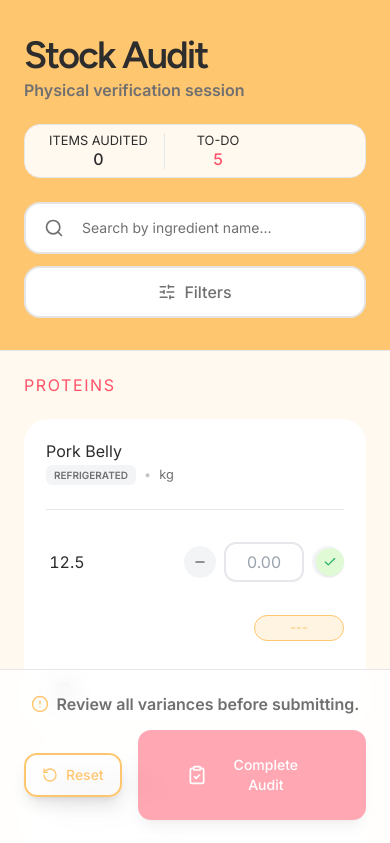
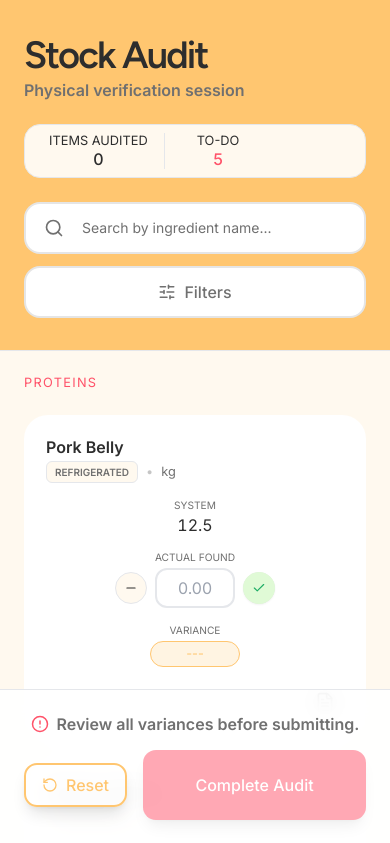
Before and after one commit to ShanRaboy11/Qios, a Next.js app: page /1/employee/StockAudit in a window 390 px wide. Shown: the top 843 px of the page. Built offline with nearby package versions, Linux system fonts and the light colour scheme.

Commit message:
fix: updated stock audit -Eupinado

```diff
--- a/src/app/(employee)/[id]/employee/StockAudit/page.tsx
+++ b/src/app/(employee)/[id]/employee/StockAudit/page.tsx
@@ -2,30 +2,16 @@
 
 import React, { useState, useMemo } from "react";
 import {
-  FileText,
-  TrendingDown,
-  TrendingUp,
-  Minus,
-  Plus,
-  Calculator,
-  CheckCircle2,
-  X,
-  AlertCircle,
-  ClipboardCheck,
-  Package,
-  Search,
-  Check,
-  RotateCcw
+  FileText, TrendingDown, TrendingUp, Minus, Plus,
+  CheckCircle2, X, AlertCircle, ClipboardCheck, Check, RotateCcw
 } from "lucide-react";
 import { motion, AnimatePresence } from "framer-motion";
 import { cn } from "@/lib/utils";
 
-// --- Custom Atoms & Molecules ---
 import { Button } from "@/components/atoms/Button";
 import { Badge } from "@/components/atoms/Badge";
 import { SearchFilterBar } from "@/components/molecules/SearchFilterBar";
 
-// --- Mock Data ---
 const STOCK_DATA = {
   PROTEINS: [
     { id: "p1", name: "Pork Belly", category: "Refrigerated", unit: "kg", systemCount: 12.5 },
@@ -44,7 +30,6 @@ export default function StockAudit() {
   const [activeNoteId, setActiveNoteId] = useState<string | null>(null);
   const [searchQuery, setSearchQuery] = useState("");
 
-  // --- Logic ---
   const handleInputChange = (id: string, value: string) => {
     if (value === "" || /^\d*\.?\d*$/.test(value)) {
       setPhysicalCounts(prev => ({ ...prev, [id]: value }));
@@ -57,7 +42,6 @@ export default function StockAudit() {
     handleInputChange(id, nextVal);
   };
 
-  // ADDITION: Quick match function
   const handleQuickMatch = (id: string, count: number) => {
     setPhysicalCounts(prev => ({ ...prev, [id]: count.toString() }));
   };
@@ -72,37 +56,26 @@ export default function StockAudit() {
     return { value: 0, status: "match" as const };
   };
 
-  // --- Stats & Filtering ---
   const allItemsList = useMemo(() => Object.values(STOCK_DATA).flat(), []);
-
   const stats = useMemo(() => {
     const auditedCount = Object.keys(physicalCounts).filter(id => physicalCounts[id] !== "").length;
-    return {
-        total: allItemsList.length,
-        audited: auditedCount,
-        remaining: allItemsList.length - auditedCount
-    };
+    return { total: allItemsList.length, audited: auditedCount, remaining: allItemsList.length - auditedCount };
   }, [physicalCounts, allItemsList]);
+
+  const isAuditComplete = stats.audited === stats.total;
 
   const filteredData = useMemo(() => {
     const query = searchQuery.toLowerCase();
     const result: any = {};
     Object.entries(STOCK_DATA).forEach(([category, items]) => {
-      const filtered = items.filter(item =>
-        item.name.toLowerCase().includes(query) ||
-        category.toLowerCase().includes(query)
-      );
+      const filtered = items.filter(item => item.name.toLowerCase().includes(query) || category.toLowerCase().includes(query));
       if (filtered.length > 0) result[category] = filtered;
     });
     return result;
   }, [searchQuery]);
 
-  const isAuditComplete = stats.audited === stats.total;
-
   return (
-    <div className="w-full min-h-screen pb-40 bg-bg-primary font-inter kds-fade-in">
-
-      {/* ─── HEADER & SEARCH (IMPROVED HUD) ─── */}
+    <div className="w-full min-h-screen pb-40 bg-bg-primary kds-fade-in">
       <header className="sticky top-0 z-30 bg-brand-primary backdrop-blur-md border-b border-kds-border-warm px-6 py-8 md:px-12">
         <div className="max-w-6xl mx-auto space-y-6">
           <div className="flex flex-col md:flex-row md:items-center justify-between gap-6">
@@ -110,51 +83,37 @@ export default function StockAudit() {
               <h1 className="h2 text-text-primary tracking-tighter">Stock Audit</h1>
               <p className="b3 text-text-secondary">Physical verification session</p>
             </div>
-
-            {/* ADDITION: Progress HUD */}
             <div className="flex items-center gap-4 bg-bg-primary p-2 rounded-2xl border border-kds-border-warm">
-                <div className="px-4 border-r border-kds-border-warm">
+                <div className="px-4 border-r border-kds-border-warm text-center">
                     <p className="b4 font-semibold text-text-primary uppercase">Items Audited</p>
-                    <p className="b2 font-black text-text-primary text-center">{stats.audited} </p>
+                    <p className="b2 text-text-primary">{stats.audited}</p>
                 </div>
-                <div className="px-4">
+                <div className="px-4 text-center">
                     <p className="b4 font-bold text-text-primary uppercase">To-Do</p>
-                    <p className="b2 font-black text-brand-accent text-center">{stats.remaining}</p>
+                    <p className="b2 text-brand-accent">{stats.remaining}</p>
                 </div>
             </div>
           </div>
-
-          <SearchFilterBar
-            placeholder="Search by ingredient name..."
-            onSearch={(val) => setSearchQuery(val)}
-            onFilterClick={() => console.log("Filters")}
-          />
+          <SearchFilterBar placeholder="Search by ingredient name..." onSearch={(val) => setSearchQuery(val)} />
         </div>
       </header>
 
-      {/* ─── CONTENT LABELS ─── */}
       <div className="hidden lg:block max-w-6xl mx-auto px-6 mt-10">
-        <div className="flex items-center text-text-primary b4 font-bold uppercase tracking-[0.2em] px-8">
+        <div className="flex items-center text-text-primary b4 font-bold uppercase tracking-[0.2em] px-8 pb-4">
           <div className="flex-1">Ingredient Details</div>
           <div className="w-32 text-center">System</div>
           <div className="w-64 text-center">Actual Found</div>
           <div className="w-40 text-center">Variance</div>
           <div className="w-20 text-right">Notes</div>
         </div>
+        <div className="mx-8 h-px bg-kds-border-warm opacity-60" />
       </div>
 
-      {/* ─── AUDIT LIST ─── */}
       <div className="max-w-6xl mx-auto px-6 mt-6 space-y-12">
         {Object.entries(filteredData).map(([categoryName, items]: any, catIdx) => (
-          <motion.section
-            key={categoryName}
-            initial={{ opacity: 0, y: 20 }}
-            animate={{ opacity: 1, y: 0 }}
-            transition={{ delay: catIdx * 0.1 }}
-            className="space-y-6"
-          >
+          <motion.section key={categoryName} initial={{ opacity: 0, y: 20 }} animate={{ opacity: 1, y: 0 }} transition={{ delay: catIdx * 0.1 }} className="space-y-6">
             <div className="flex items-center gap-4">
-              <h3 className="b1 font-bold text-brand-accent uppercase tracking-widest">{categoryName}</h3>
+              <h3 className="b4 font-bold text-brand-accent uppercase tracking-widest">{categoryName}</h3>
               <div className="flex-1 h-px bg-kds-border-warm" />
             </div>
 
@@ -165,112 +124,76 @@ export default function StockAudit() {
                 const isFinished = variance.status !== "pending";
 
                 return (
-                  <div
-                    key={item.id}
-                    className={cn(
-                      "group bg-white rounded-[24px] border-2 p-5 md:p-6 transition-all flex flex-col lg:flex-row lg:items-center gap-6",
+                  <div key={item.id} className={cn(
+                      "group bg-white rounded-[24px] border-2 p-5 md:px-8 md:py-6 transition-all flex flex-col lg:flex-row lg:items-center",
                       isFinished ? "border-success-primary/20 bg-success-secondary/5" : "border-transparent shadow-card"
-                    )}
-                  >
-                    {/* Item Info */}
+                    )}>
+
                     <div className="flex-1 space-y-1">
                       <div className="flex items-center gap-2">
-                        <h4 className={cn("b1 font-bold transition-colors", isFinished ? "text-success-primary" : "text-text-primary")}>
-                            {item.name}
-                        </h4>
+                        <h4 className={cn("b3 font-bold", isFinished ? "text-success-primary" : "text-text-primary")}>{item.name}</h4>
                         {isFinished && <CheckCircle2 size={16} className="text-success-primary" />}
                       </div>
                       <p className="b4 text-text-secondary flex items-center gap-2">
-                        <span className="px-2 py-0.5 bg-gray-100 rounded-md font-semibold text-[10px] uppercase">{item.category}</span>
+                        <span className="px-2 py-0.5 bg-bg-primary rounded-md font-semibold text-[10px] uppercase border border-kds-border-warm">{item.category}</span>
                         <span className="opacity-40">•</span>
                         <span>{item.unit}</span>
                       </p>
                     </div>
 
-                    <div className="flex flex-wrap items-center justify-between lg:justify-end gap-8 md:gap-12 w-full lg:w-auto border-t lg:border-t-0 pt-4 lg:pt-0">
-
-                      <div className="text-center">
-                        <p className="lg:hidden b5 font-bold text-text-tertiary uppercase mb-1">System</p>
-                        <p className="b1 font-medium text-text-primary tabular-nums">{item.systemCount}</p>
+                    <div className="lg:w-32 text-center mt-4 lg:mt-0">
+                      <p className="lg:hidden b5 font-bold text-text-secondary uppercase mb-1">System</p>
+                      <p className="b1 text-text-primary tabular-nums">{item.systemCount}</p>
                     </div>
 
-                      {/* Physical Input Group */}
-                      <div className="space-y-1">
-                        <p className="lg:hidden b5 font-bold text-text-tertiary uppercase text-center">Actual Found</p>
+                    <div className="lg:w-64 flex flex-col items-center mt-4 lg:mt-0">
+                      <p className="lg:hidden b5 font-bold text-text-secondary uppercase mb-1">Actual Found</p>
                       <div className="flex items-center gap-2">
-                          <button
-                            onClick={() => adjustCount(item.id, physicalCounts[item.id], -1)}
-                            className="w-8 h-8 rounded-full bg-gray-100 flex items-center justify-center hover:bg-brand-primary/20 transition-colors"
-                          >
+                        <button onClick={() => adjustCount(item.id, physicalCounts[item.id], -1)} className="w-8 h-8 rounded-full bg-bg-primary border border-kds-border-warm flex items-center justify-center hover:bg-brand-primary transition-colors">
                           <Minus size={14} />
                         </button>
-
-                          <div className="relative group">
-                            <input
-                                type="text"
-                                value={physicalCounts[item.id] || ""}
-                                onChange={(e) => handleInputChange(item.id, e.target.value)}
-                                placeholder="0.00"
-                                className="w-20 h-10 text-center b1 font-bold rounded-xl border-2 border-kds-border-warm focus:border-brand-primary focus:outline-none transition-all"
-                            />
-                            {/* ADDITION: Quick Match Checkmark */}
+                        <div className="relative">
+                          <input type="text" value={physicalCounts[item.id] || ""} onChange={(e) => handleInputChange(item.id, e.target.value)} placeholder="0.00" className="w-20 h-10 text-center b1 font-bold rounded-xl border-2 border-kds-border-warm focus:border-brand-accent focus:outline-none transition-all" />
                           {!isFinished && (
                               <button
                                 onClick={() => handleQuickMatch(item.id, item.systemCount)}
-                                    className="absolute -right-10 top-1/2 -translate-y-1/2 w-7 h-7 bg-success-secondary text-success-primary rounded-full flex items-center justify-center hover:bg-success-primary hover:text-white transition-all shadow-sm"
+                                // Changed from -right-11 to -right-10 to move it a little to the left
+                                className="absolute -right-10 top-1/2 -translate-y-1/2 w-8 h-8 bg-success-secondary text-success-primary rounded-full flex items-center justify-center hover:bg-success-primary hover:text-white transition-all shadow-sm"
                                 title="Match System"
                               >
                                 <Check size={14} />
                               </button>
                           )}
                         </div>
-
-                          <button
-                             onClick={() => adjustCount(item.id, physicalCounts[item.id], 1)}
-                             className="w-8 h-8 rounded-full bg-gray-100 flex items-center justify-center hover:bg-brand-primary/20 transition-colors"
-                          >
+                        <button onClick={() => adjustCount(item.id, physicalCounts[item.id], 1)} className="w-8 h-8 rounded-full bg-bg-primary border border-kds-border-warm flex items-center justify-center hover:bg-brand-primary transition-colors">
                           <Plus size={14} />
                         </button>
                       </div>
                     </div>
 
-                     {/* ─── FIXED VARIANCE DISPLAY ─── */}
-                      <div className="w-full lg:w-32 flex justify-between lg:block items-center">
-                        <span className="lg:hidden b5 font-bold text-text-tertiary uppercase">Variance</span>
-                        <div className="text-center">
+                    <div className="lg:w-40 flex flex-col items-center mt-4 lg:mt-0">
+                      <span className="lg:hidden b5 font-bold text-text-secondary uppercase mb-1">Variance</span>
                       <Badge
-                                color={
-                                    (variance.status === "match" || variance.status === "increase") ? "success" :
-                                    variance.status === "pending" ? "primary" :
-                                    "error"
-                                }
+                          color={(variance.status === "match" || variance.status === "increase") ? "success" : variance.status === "pending" ? "primary" : "error"}
                           variant={variance.status === "pending" ? "outline" : "subtle"}
                           leftIcon={
                               variance.status === "increase" ? <TrendingUp size={12} /> :
                               variance.status === "decrease" ? <TrendingDown size={12} /> :
                               null
                           }
-                                className="min-w-[90px] justify-center font-bold"
+                          className="min-w-[90px] justify-center text-center font-semibold"
                       >
                           {variance.status === "pending" ? "---" : `${variance.status === 'increase' ? '+' : variance.status === 'decrease' ? '-' : ''}${variance.value.toFixed(2)}`}
                       </Badge>
                     </div>
-                      </div>
 
-                      {/* Action Button */}
-                      <div className="flex items-center">
-                         <Button
-                          variant={hasNote ? "primary" : "ghost"}
-                          size="icon"
-                          shape="rounded"
-                          onClick={() => setActiveNoteId(item.id)}
-                          className="relative"
-                         >
+                    <div className="lg:w-20 flex justify-end mt-4 lg:mt-0">
+                       <Button variant={hasNote ? "primary" : "ghost"} size="icon" shape="rounded" onClick={() => setActiveNoteId(item.id)} className="relative text-text-primary">
                         <FileText size={20} />
                         {hasNote && <div className="absolute top-0 right-0 w-2.5 h-2.5 bg-brand-accent rounded-full border-2 border-white" />}
                        </Button>
                     </div>
-                    </div>
+
                   </div>
                 );
               })}
@@ -279,49 +202,31 @@ export default function StockAudit() {
         ))}
       </div>
 
-      {/* ─── STICKY FOOTER ACTIONS ─── */}
-      <div className="fixed bottom-0 left-0 right-0 p-6 bg-white/80 backdrop-blur-md border-t border-kds-border-warm z-40">
+      <div className="fixed bottom-0 left-0 right-0 p-6 bg-white/90 backdrop-blur-md border-t border-kds-border-warm z-40">
         <div className="max-w-6xl mx-auto flex flex-col sm:flex-row justify-between items-center gap-4">
             <div className="flex items-center gap-2 text-text-secondary b3">
-              <AlertCircle size={18} className="text-brand-primary" />
+              <AlertCircle size={18} className="text-brand-accent" />
               <span>Review all variances before submitting.</span>
             </div>
           <div className="flex items-center gap-4 w-full sm:w-auto">
-            <Button variant="outline" shape="pill" onClick={() => setPhysicalCounts({})} leftIcon={<RotateCcw size={16}/>}>
-                Reset
-            </Button>
-            <Button
-                variant="accent"
-                shape="pill"
-                className="flex-1 sm:flex-none px-12 py-6 shadow-coral"
-                leftIcon={<ClipboardCheck size={20} />}
-                disabled={!isAuditComplete}
-            >
-              Complete Audit
-            </Button>
+            <Button variant="outline" shape="pill" onClick={() => setPhysicalCounts({})} leftIcon={<RotateCcw size={16}/>} className="b2 font-semibold">Reset</Button>
+            <Button variant="accent" shape="pill" className="flex-1 sm:flex-none px-12 py-6 shadow-coral b2 font-bold" disabled={!isAuditComplete}>Complete Audit</Button>
           </div>
         </div>
       </div>
 
-      {/* ─── NOTES MODAL (Original Logic preserved) ─── */}
       <AnimatePresence>
         {activeNoteId && (
-          <div className="fixed inset-0 z-50 flex items-center justify-center p-4 backdrop-blur-sm bg-black/10">
+          <div className="fixed inset-0 z-50 flex items-center justify-center p-4 backdrop-blur-sm bg-black/20">
             <motion.div initial={{ opacity: 0 }} animate={{ opacity: 1 }} exit={{ opacity: 0 }} onClick={() => setActiveNoteId(null)} className="absolute inset-0" />
-            <motion.div initial={{ scale: 0.9, opacity: 0 }} animate={{ scale: 1, opacity: 1 }} exit={{ scale: 0.9, opacity: 0 }} className="relative bg-white rounded-[32px] w-full max-w-lg shadow-2xl p-8 overflow-hidden border border-kds-border-warm">
+            <motion.div initial={{ scale: 0.9, opacity: 0 }} animate={{ scale: 1, opacity: 1 }} exit={{ scale: 0.9, opacity: 0 }} className="relative bg-white rounded-[32px] w-full max-w-lg shadow-2xl p-8 border border-kds-border-warm">
               <div className="flex justify-between items-center mb-6">
-                <h3 className="h4 text-text-primary tracking-tight">Add Discrepancy Note</h3>
+                <h3 className="h4 text-text-primary">Add Discrepancy Note</h3>
                 <Button variant="ghost" size="icon" shape="rounded" onClick={() => setActiveNoteId(null)}><X size={20}/></Button>
               </div>
-              <textarea
-                autoFocus
-                value={notes[activeNoteId] || ""}
-                onChange={(e) => setNotes(prev => ({ ...prev, [activeNoteId!]: e.target.value }))}
-                placeholder="Reason for discrepancy..."
-                className="w-full h-40 p-5 bg-bg-primary border-2 border-kds-border-warm rounded-2xl focus:border-brand-primary focus:outline-none b2 resize-none transition-all"
-              />
+              <textarea autoFocus value={notes[activeNoteId] || ""} onChange={(e) => setNotes(prev => ({ ...prev, [activeNoteId!]: e.target.value }))} placeholder="Reason for discrepancy..." className="w-full h-40 p-5 bg-bg-primary border-2 border-kds-border-warm rounded-2xl focus:border-brand-accent focus:outline-none b2 resize-none transition-all" />
               <div className="mt-8">
-                <Button onClick={() => setActiveNoteId(null)} className="w-full py-4 shadow-gold">Save Note</Button>
+                <Button onClick={() => setActiveNoteId(null)} className="w-full py-4 shadow-gold b2 font-bold">Save Note</Button>
               </div>
             </motion.div>
           </div>
```
Lines whose indentation alone changed are shown as unchanged.
